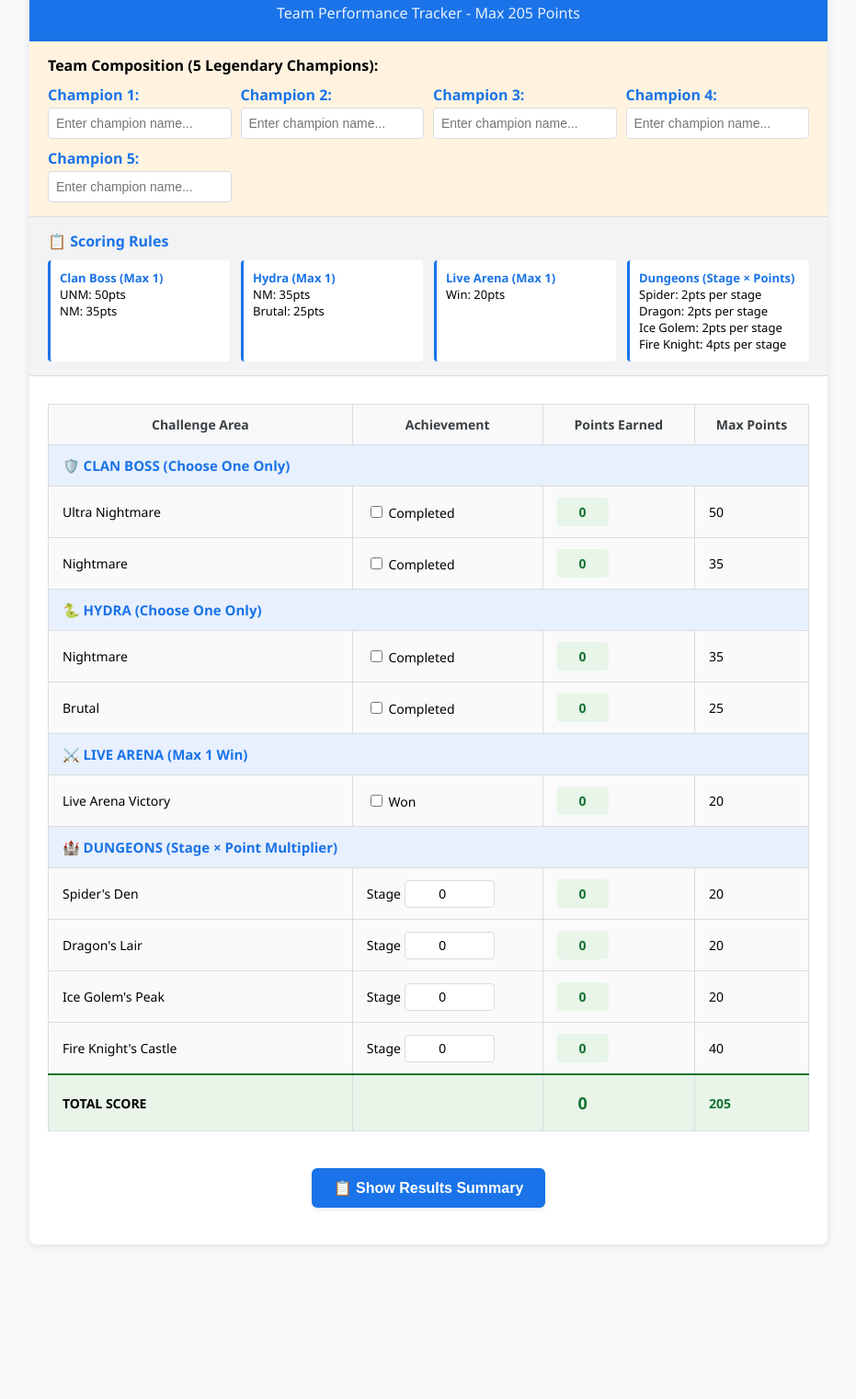
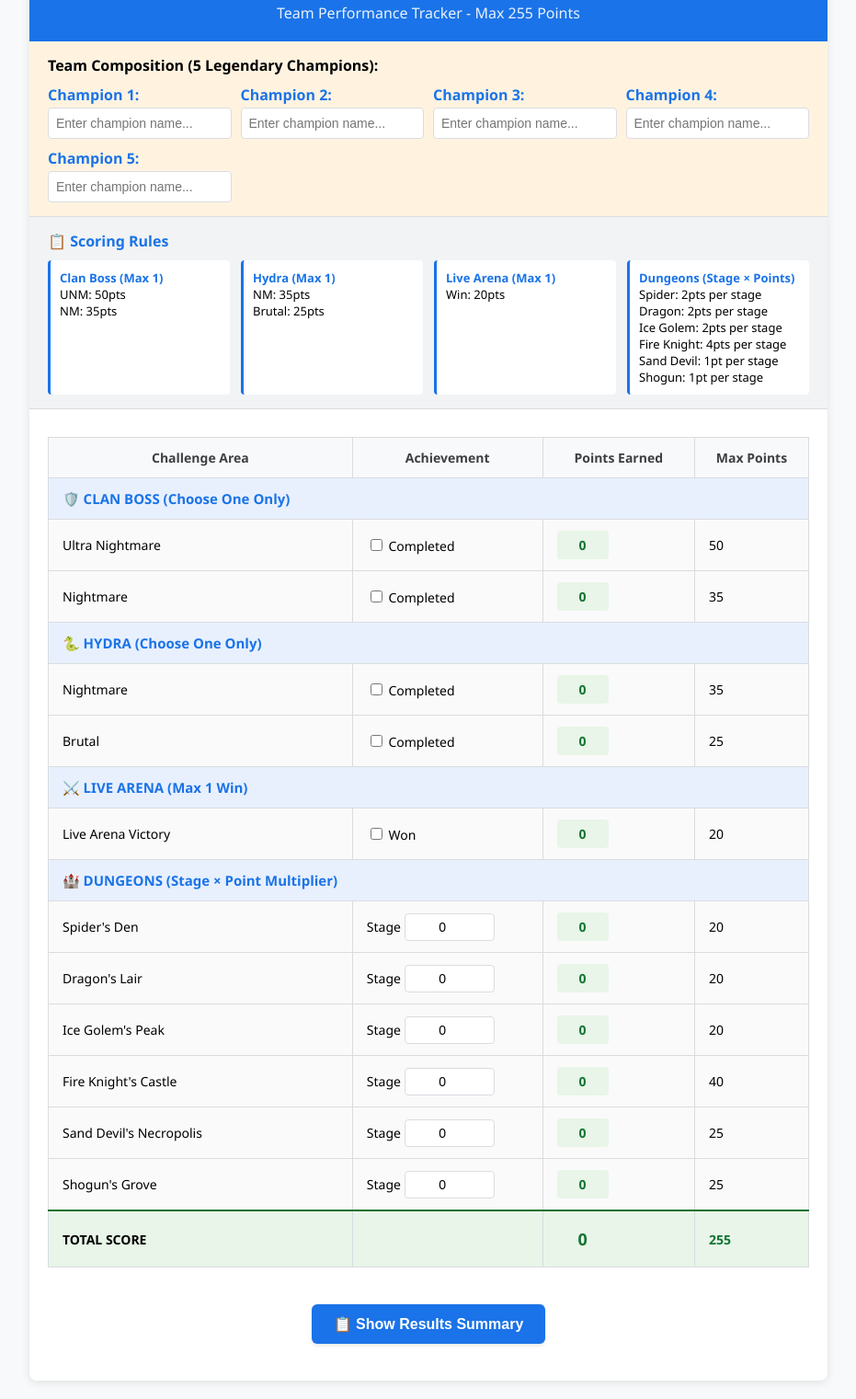
Before and after one commit to Tyrauku/raid-challenge-tracker, a plain HTML site: page index.html in a window 1280 px wide. Shown: the part 75-1596 px from the top of the page at 92% size, without its empty margins (174-1105 px from the left). Before the commit the page ends 1448 px from the top, so only its background shows below. Drawn offline with Linux system fonts and the light colour scheme.

Commit message:
ShogunAndSD index.html

```diff
--- a/index.html
+++ b/index.html
@@ -195,7 +195,7 @@
     <div class="container">
         <div class="header">
             <h1>🏆 5 Legendary Champions Challenge</h1>
-            <p>Team Performance Tracker - Max 205 Points</p>
+            <p>Team Performance Tracker - Max 255 Points</p>
         </div>
 
         <div class="team-section">
@@ -246,7 +246,9 @@
                     Spider: 2pts per stage<br>
                     Dragon: 2pts per stage<br>
                     Ice Golem: 2pts per stage<br>
-                    Fire Knight: 4pts per stage
+                    Fire Knight: 4pts per stage<br>
+                    Sand Devil: 1pt per stage<br>
+                    Shogun: 1pt per stage
                 </div>
             </div>
         </div>
@@ -335,13 +337,25 @@
                         <td><span id="fire-points" class="calculated-points">0</span></td>
                         <td>40</td>
                     </tr>
+                    <tr class="area-row">
+                        <td>Sand Devil's Necropolis</td>
+                        <td>Stage <input type="number" class="stage-input" id="sand-stage" min="0" max="25" value="0" onchange="updateDungeons()"></td>
+                        <td><span id="sand-points" class="calculated-points">0</span></td>
+                        <td>25</td>
+                    </tr>
+                    <tr class="area-row">
+                        <td>Shogun's Grove</td>
+                        <td>Stage <input type="number" class="stage-input" id="shogun-stage" min="0" max="25" value="0" onchange="updateDungeons()"></td>
+                        <td><span id="shogun-points" class="calculated-points">0</span></td>
+                        <td>25</td>
+                    </tr>
 
                     <!-- Total Section -->
                     <tr class="total-row">
                         <td><strong>TOTAL SCORE</strong></td>
                         <td></td>
                         <td><span id="total-points" class="calculated-points" style="font-size: 18px;">0</span></td>
-                        <td class="max-points">205</td>
+                        <td class="max-points">255</td>
                     </tr>
                 </tbody>
             </table>
@@ -440,26 +454,34 @@
         }
 
         function updateDungeons() {
-            // Enforce max stage of 10
+            // Enforce max stage limits
             const spiderInput = document.getElementById('spider-stage');
             const dragonInput = document.getElementById('dragon-stage');
             const iceInput = document.getElementById('ice-stage');
             const fireInput = document.getElementById('fire-stage');
+            const sandInput = document.getElementById('sand-stage');
+            const shogunInput = document.getElementById('shogun-stage');
 
             if (spiderInput.value > 10) spiderInput.value = 10;
             if (dragonInput.value > 10) dragonInput.value = 10;
             if (iceInput.value > 10) iceInput.value = 10;
             if (fireInput.value > 10) fireInput.value = 10;
+            if (sandInput.value > 25) sandInput.value = 25;
+            if (shogunInput.value > 25) shogunInput.value = 25;
 
             const spiderStage = parseInt(spiderInput.value) || 0;
             const dragonStage = parseInt(dragonInput.value) || 0;
             const iceStage = parseInt(iceInput.value) || 0;
             const fireStage = parseInt(fireInput.value) || 0;
+            const sandStage = parseInt(sandInput.value) || 0;
+            const shogunStage = parseInt(shogunInput.value) || 0;
 
             document.getElementById('spider-points').textContent = spiderStage * 2;
             document.getElementById('dragon-points').textContent = dragonStage * 2;
             document.getElementById('ice-points').textContent = iceStage * 2;
             document.getElementById('fire-points').textContent = fireStage * 4;
+            document.getElementById('sand-points').textContent = sandStage * 1;
+            document.getElementById('shogun-points').textContent = shogunStage * 1;
 
             updateTotal();
         }
@@ -473,7 +495,9 @@
             const dungeonPoints = parseInt(document.getElementById('spider-points').textContent) +
                                  parseInt(document.getElementById('dragon-points').textContent) +
                                  parseInt(document.getElementById('ice-points').textContent) +
-                                 parseInt(document.getElementById('fire-points').textContent);
+                                 parseInt(document.getElementById('fire-points').textContent) +
+                                 parseInt(document.getElementById('sand-points').textContent) +
+                                 parseInt(document.getElementById('shogun-points').textContent);
 
             const total = clanBossPoints + hydraPoints + arenaPoints + dungeonPoints;
             document.getElementById('total-points').textContent = total;
@@ -536,11 +560,15 @@
             const dragonStage = parseInt(document.getElementById('dragon-stage').value) || 0;
             const iceStage = parseInt(document.getElementById('ice-stage').value) || 0;
             const fireStage = parseInt(document.getElementById('fire-stage').value) || 0;
+            const sandStage = parseInt(document.getElementById('sand-stage').value) || 0;
+            const shogunStage = parseInt(document.getElementById('shogun-stage').value) || 0;
 
             if (spiderStage > 0) challenges.push(`✅ Spider's Den - Stage ${spiderStage} (${spiderStage * 2} points)`);
             if (dragonStage > 0) challenges.push(`✅ Dragon's Lair - Stage ${dragonStage} (${dragonStage * 2} points)`);
             if (iceStage > 0) challenges.push(`✅ Ice Golem's Peak - Stage ${iceStage} (${iceStage * 2} points)`);
             if (fireStage > 0) challenges.push(`✅ Fire Knight's Castle - Stage ${fireStage} (${fireStage * 4} points)`);
+            if (sandStage > 0) challenges.push(`✅ Sand Devil's Necropolis - Stage ${sandStage} (${sandStage * 1} points)`);
+            if (shogunStage > 0) challenges.push(`✅ Shogun's Grove - Stage ${shogunStage} (${shogunStage * 1} points)`);
 
             // Display challenges
             if (challenges.length > 0) {
@@ -551,7 +579,7 @@
 
             // Display total score
             const totalScore = document.getElementById('total-points').textContent;
-            document.getElementById('score-display').innerHTML = `${totalScore} / 205 Points`;
+            document.getElementById('score-display').innerHTML = `${totalScore} / 255 Points`;
 
             // Show the results box
             document.getElementById('results-display').style.display = 'block';
```
